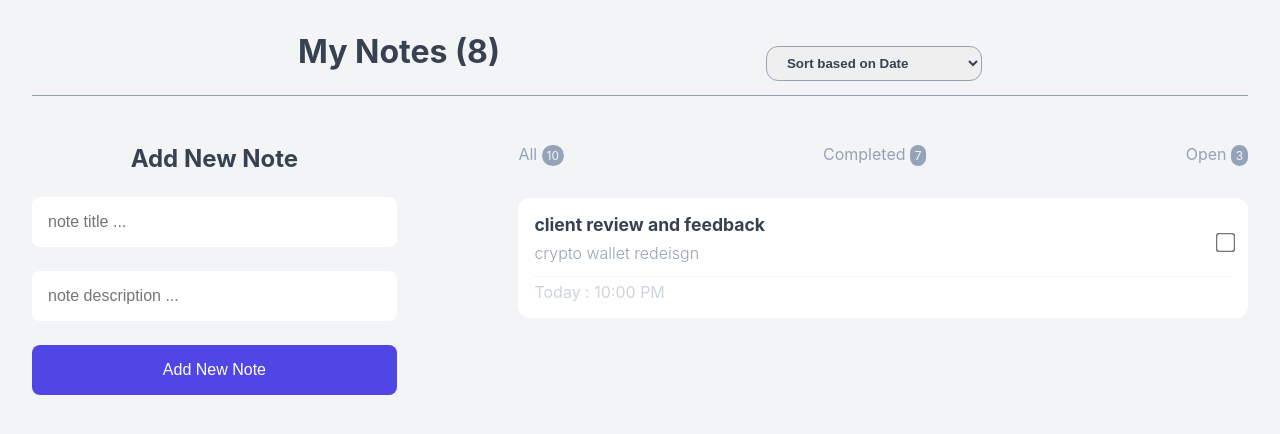
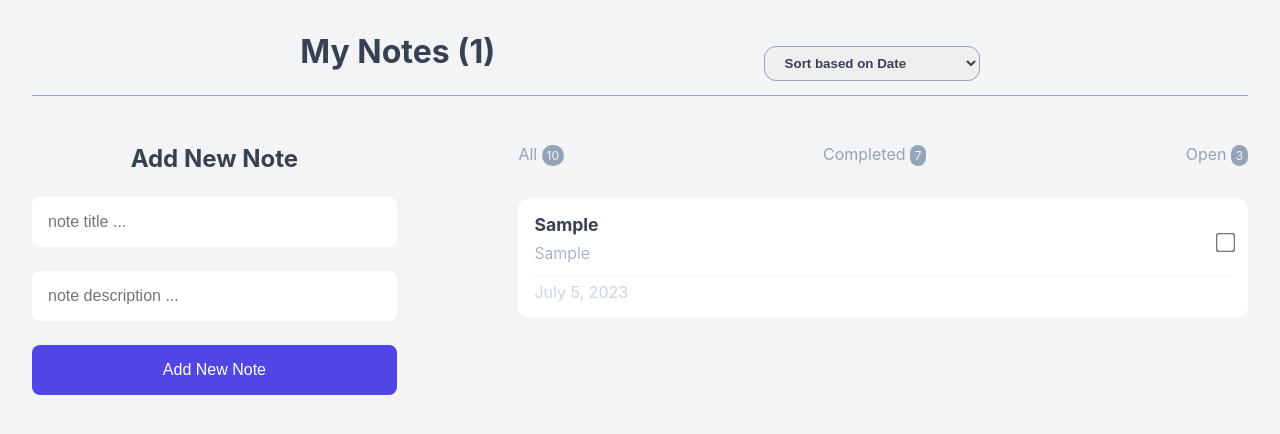
Before and after one commit to sahebmohammadi/02-Note-App, a React (Vite) app: page / in a window 1280 px wide. Both pictures are taken after typing "Sample", "Sample" into the empty fields and a click on the button "Add New Note". Shown: the top 434 px of the page. Built offline with nearby package versions, Linux system fonts and the light colour scheme.

Commit message:
add new note

```diff
--- a/src/App.jsx
+++ b/src/App.jsx
@@ -9,7 +9,7 @@ function App() {
   const [notes, setNotes] = useState([]);
   return (
     <div className="container">
-      <NoteHeader  />
+      <NoteHeader notes={notes} />
       <div className="note-app">
         <AddNewNote setNotes={setNotes} />
         <div className="note-container">
--- a/src/components/AddNewNote.jsx
+++ b/src/components/AddNewNote.jsx
@@ -6,7 +6,13 @@ function AddNewNote({ setNotes }) {
 
   const handleSubmit = (e) => {
     e.preventDefault();
-    const newNote = { title, description, id: Date.now(), completed: false };
+    const newNote = {
+      title,
+      description,
+      id: Date.now(),
+      completed: false,
+      createdAt: new Date().toISOString(),
+    };
     setNotes((notes) => [...notes, newNote]);
     setTtile("");
     setDescription("");
--- a/src/components/NoteHeader.jsx
+++ b/src/components/NoteHeader.jsx
@@ -1,7 +1,7 @@
-function NoteHeader() {
+function NoteHeader({ notes }) {
   return (
     <div className="note-header">
-      <h1>My Notes (8)</h1>
+      <h1>My Notes ({notes.length})</h1>
       <select name="" id="" placeholder="sort based on ...">
         <option value="date">Sort based on Date</option>
         <option value="completed">Sort based on Completed</option>
--- a/src/components/NoteList.jsx
+++ b/src/components/NoteList.jsx
@@ -5,7 +5,7 @@ function NoteList({ notes }) {
         <NoteItem key={i} />
       ))} */}
       {notes.map((note) => (
-        <NoteItem key={note.id} />
+        <NoteItem key={note.id} note={note} />
       ))}
     </div>
   );
@@ -13,17 +13,25 @@ function NoteList({ notes }) {
 
 export default NoteList;
 
-function NoteItem() {
+function NoteItem({ note }) {
+  const options = {
+    year: "numeric",
+    month: "long",
+    day: "numeric",
+  };
+
   return (
     <div className="note-item">
       <div className="note-item__header">
         <div>
-          <p className="title">client review and feedback</p>
-          <p className="desc">crypto wallet redeisgn</p>
+          <p className="title">{note.title}</p>
+          <p className="desc">{note.description}</p>
         </div>
-        <input style={{ backgroundColor: "#fff" }} type="checkbox" name="" />
+        <input type="checkbox" name="" />
       </div>
-      <p className="note-item__footer">Today : 10:00 PM</p>
+      <p className="note-item__footer">
+        {new Date(note.createdAt).toLocaleDateString("en-US", options)}
+      </p>
     </div>
   );
 }
```
